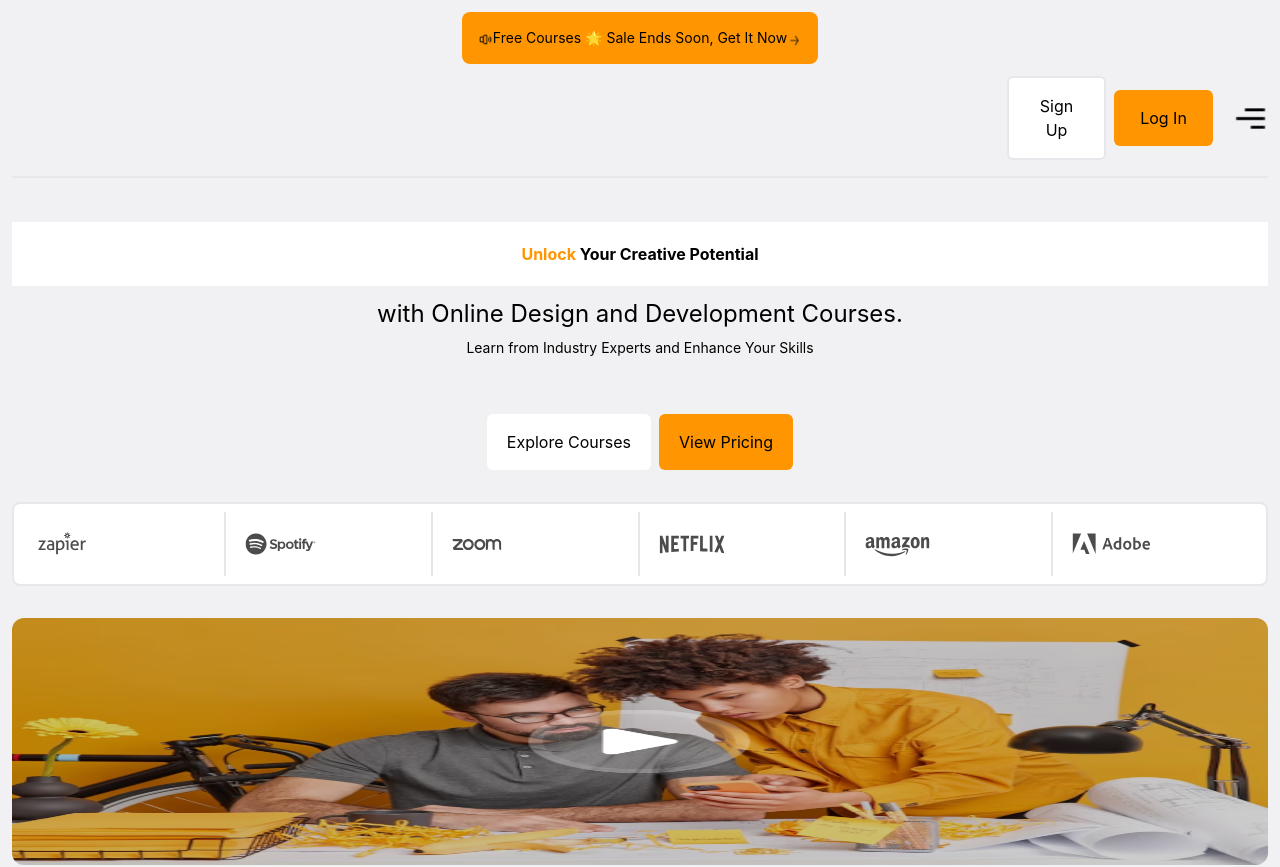
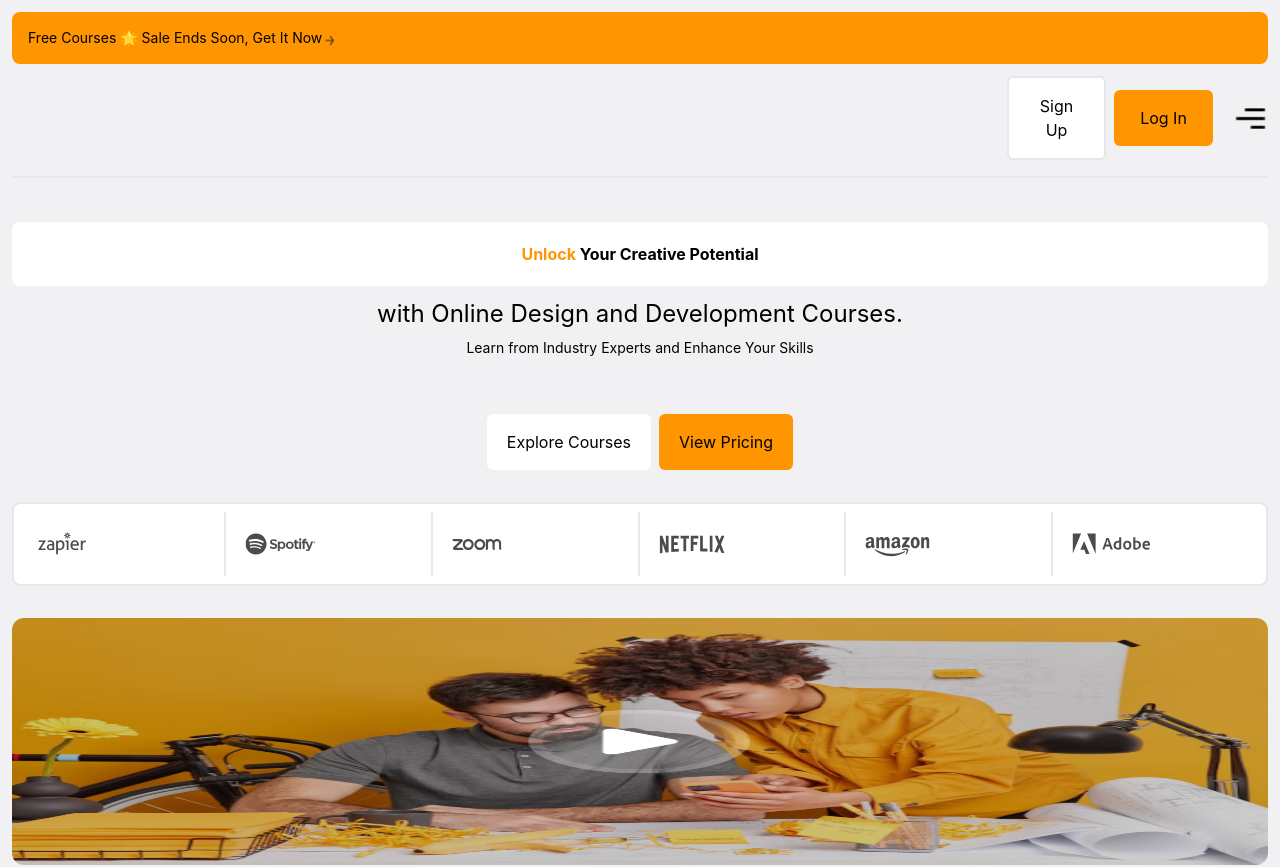
Before and after one commit to mahshid22/react-tailwind-full-responsive-mobilefirst, a React (Vite) app: page / in a window 1280 px wide. Shown: the top 867 px of the page. Built offline with nearby package versions, Linux system fonts and the light colour scheme.

Commit message:
fix x scroll

```diff
--- a/src/index.css
+++ b/src/index.css
@@ -5,7 +5,8 @@
   font-family: Inter, system-ui, Avenir, Helvetica, Arial, sans-serif;
   line-height: 1.5;
   font-weight: 400;
-
+width: 100%;
+max-width: 100%;
   color-scheme: light dark;
   color: rgba(255, 255, 255, 0.87);
   background-color: #242424;
@@ -14,13 +15,13 @@
   text-rendering: optimizeLegibility;
   -webkit-font-smoothing: antialiased;
   -moz-osx-font-smoothing: grayscale;
+  box-sizing: border-box;
 }
 
 
 
 body {
   margin: 0;
-  display: flex;
   place-items: center;
   width: 100%;
   min-width: 320px;
--- a/src/pages/Home.tsx
+++ b/src/pages/Home.tsx
@@ -9,10 +9,10 @@ import Zoom from "../svg/Zoom";
 
 export default function Home() {
   return (
-    <div className="bg-[#F1F1F3] w-[100vw] h-[100%] flex flex-col items-center p-3 text-black">
+    <div className="bg-[#F1F1F3]  h-[100%] flex flex-col items-center justify-center text-black p-3">
       {/* banner */}
-      <div className="flex items-center bg-[#FF9500] rounded-lg p-4 text-center text-sm	">
-        <img src="/icons/speaker.png" className="w-[15px]" />
+      <div className="flex items-center bg-[#FF9500] rounded-lg p-4 text-center text-sm	w-full">
+        {/* <img src="/icons/speaker.png" className="w-[15px]" /> */}
         <p>Free Courses 🌟 Sale Ends Soon, Get It Now</p>
         <img
           src="/icons/arrow.png"
@@ -32,7 +32,7 @@ export default function Home() {
       <hr className="w-full h-[2px] mt-4 bg-gray-200 border-1 dark:bg-gray-700" />
 
       {/* titre */}
-      <div className="bg-white h-16 w-full flex justify-center items-center mt-11">
+      <div className="bg-white h-16 w-full flex justify-center items-center mt-11 rounded-lg">
         <p className="text-base font-bold	">
           <span className="text-[#FF9500]">Unlock</span> Your Creative Potential
         </p>
@@ -114,7 +114,7 @@ export default function Home() {
       </div>
 
       {/* cards */}
-      <div className="bg-white h-[293px] w-full mb-5 rounded-xl p-7 flex flex-col">
+      <div className="bg-white min-h-[293px] w-full mb-5 rounded-xl p-7 flex flex-col">
         <p className="text-4xl font-bold text-right mb-6">01</p>
         <p className="text-xl font-bold mb-3">Flexible Learning Schedule</p>
         <p className="mb-8">
@@ -127,7 +127,7 @@ export default function Home() {
       <div className="bg-white h-[293px] w-full mb-5 rounded-xl p-7 flex flex-col">
         <p className="text-4xl font-bold text-right mb-6">02</p>
         <p className="text-xl font-bold mb-3">Expert Instruction</p>
-        <p className="a">
+        <p className="mb-8">
           Learn from industry experts who have hands-on experience in design and
           development.
         </p>
```
